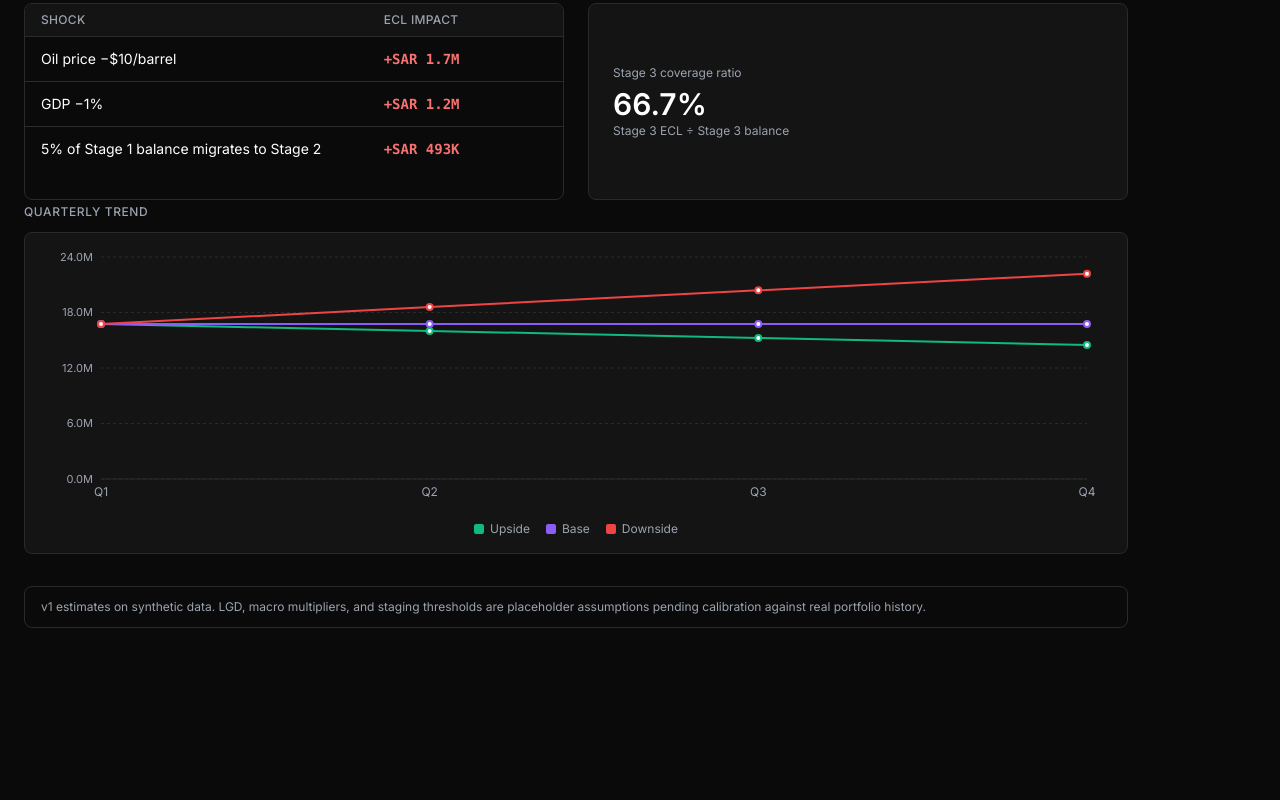
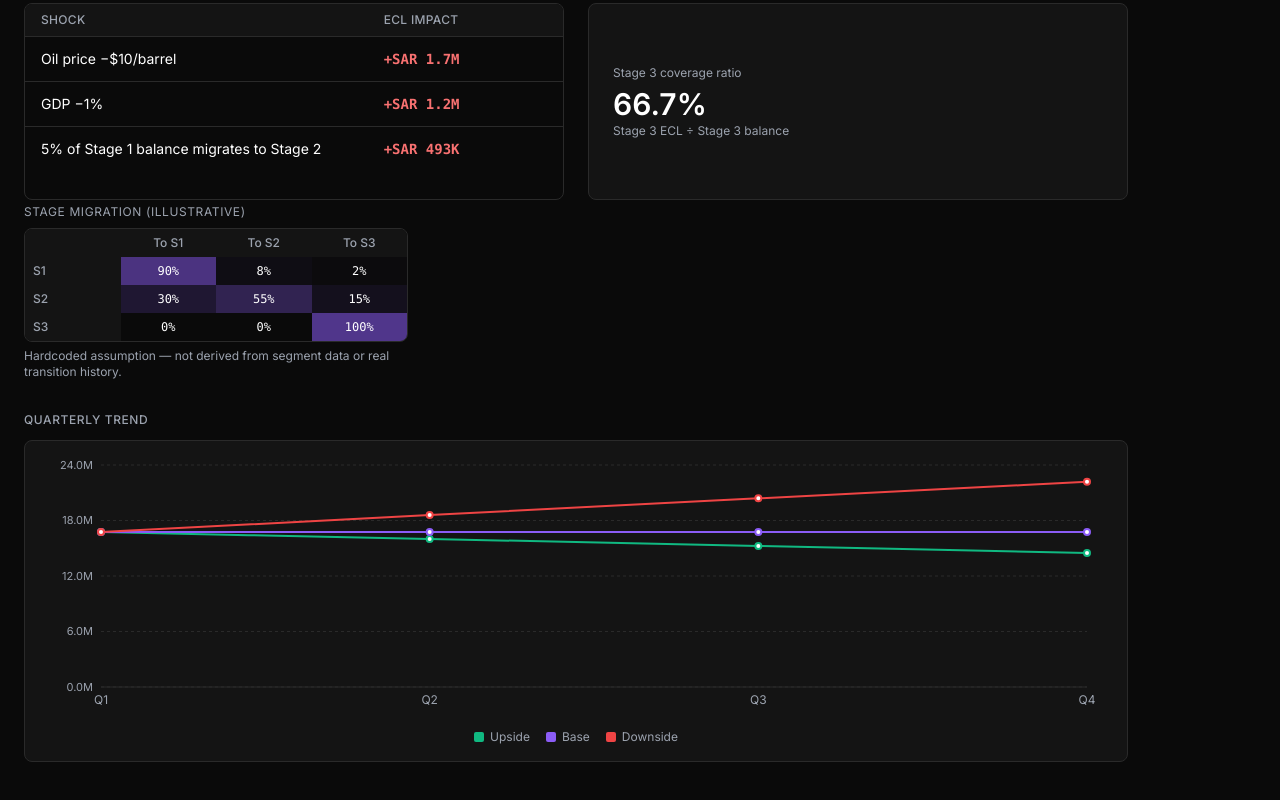
Before and after one commit to parmanandkj/abwab-decisioning, a React (Vite) app: page /ecl-simulation in a window 1280 px wide. Shown: the part 1641-2441 px from the top of the page. Before the commit the page ends 2293 px from the top, so only its background shows below. Built offline with nearby package versions, Linux system fonts and the light colour scheme.

Commit message:
transition matrix

```diff
--- a/src/data/portfolio-config.js
+++ b/src/data/portfolio-config.js
@@ -42,6 +42,15 @@ export const DEFAULT_GROWTH_RATE = 0 // %
 
 export const QUARTERS = ['Q1', 'Q2', 'Q3', 'Q4']
 
+// Illustrative 3×3 transition matrix for the supporting "stage migration"
+// diagnostic — hardcoded, not derived from segment data or real historical
+// transitions (no transition history exists yet to compute it from).
+export const STAGE_MIGRATION_MATRIX = [
+  { from: 1, to1: 0.90, to2: 0.08, to3: 0.02 },
+  { from: 2, to1: 0.30, to2: 0.55, to3: 0.15 },
+  { from: 3, to1: 0.00, to2: 0.00, to3: 1.00 },
+]
+
 export const SENSITIVITY_SHOCKS = [
   {
     key: 'oil',
--- a/src/pages/ECLSimulation.jsx
+++ b/src/pages/ECLSimulation.jsx
@@ -1,4 +1,4 @@
-import { useState, useMemo } from 'react'
+import { useState, useMemo, Fragment } from 'react'
 import {
   BarChart, Bar, LineChart, Line, XAxis, YAxis, CartesianGrid,
   Tooltip, ResponsiveContainer, Cell,
@@ -7,6 +7,7 @@ import {
   BASE_SEGMENTS, GROWTH_SECTORS, DEFAULT_SCENARIOS, DEFAULT_WEIGHTS,
   DEFAULT_RECOVERY_RATES, DEFAULT_SICR_THRESHOLD_DAYS, SICR_MIGRATION_PCT_PER_15_DAYS,
   DEFAULT_APPROVAL_PD_CUTOFF, DEFAULT_GROWTH_RATE, QUARTERS, SENSITIVITY_SHOCKS,
+  STAGE_MIGRATION_MATRIX,
 } from '../data/portfolio-config.js'
 import {
   buildEffectiveSegments, computeScenarioECL, blendScenarios,
@@ -264,6 +265,42 @@ function CoverageRatioCard({ coverageRatio }) {
   )
 }
 
+function StageMigrationTable({ matrix }) {
+  const maxOpacity = 0.55
+  return (
+    <div className="max-w-sm mb-8">
+      <div className="text-xs text-abwab-muted uppercase tracking-wider mb-2">Stage migration (illustrative)</div>
+      <div className="border border-abwab-border rounded-lg overflow-hidden">
+        <div className="grid grid-cols-4 text-xs">
+          <div className="px-2 py-1.5 bg-abwab-card" />
+          {[1, 2, 3].map(to => (
+            <div key={to} className="px-2 py-1.5 bg-abwab-card text-abwab-muted text-center font-medium">
+              To S{to}
+            </div>
+          ))}
+          {matrix.map(row => (
+            <Fragment key={row.from}>
+              <div className="px-2 py-1.5 bg-abwab-card text-abwab-muted font-medium">S{row.from}</div>
+              {[row.to1, row.to2, row.to3].map((value, i) => (
+                <div
+                  key={i}
+                  className="px-2 py-1.5 text-center text-white font-mono"
+                  style={{ backgroundColor: `rgba(139, 92, 246, ${(value * maxOpacity).toFixed(2)})` }}
+                >
+                  {(value * 100).toFixed(0)}%
+                </div>
+              ))}
+            </Fragment>
+          ))}
+        </div>
+      </div>
+      <div className="text-xs text-abwab-muted mt-1.5">
+        Hardcoded assumption — not derived from segment data or real transition history.
+      </div>
+    </div>
+  )
+}
+
 function QuarterlyTrendChart({ quarterly }) {
   return (
     <div className="bg-abwab-card border border-abwab-border rounded-lg p-4 mb-8">
@@ -428,13 +465,10 @@ export default function ECLSimulation({ onBack }) {
         </div>
       </div>
 
+      <StageMigrationTable matrix={STAGE_MIGRATION_MATRIX} />
+
       <SectionLabel>Quarterly Trend</SectionLabel>
       <QuarterlyTrendChart quarterly={quarterly} />
-
-      <div className="border border-abwab-border rounded-lg px-4 py-3 text-xs text-abwab-muted">
-        v1 estimates on synthetic data. LGD, macro multipliers, and staging thresholds are placeholder
-        assumptions pending calibration against real portfolio history.
-      </div>
 
     </div>
   )
```
